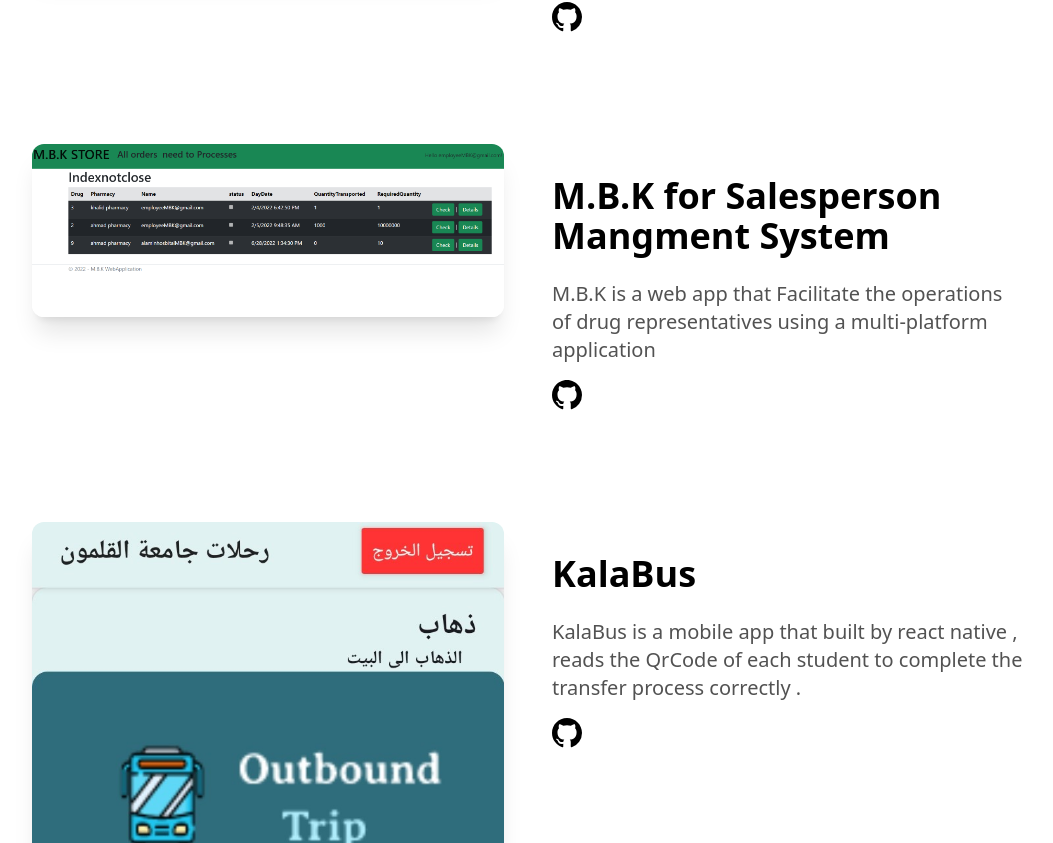
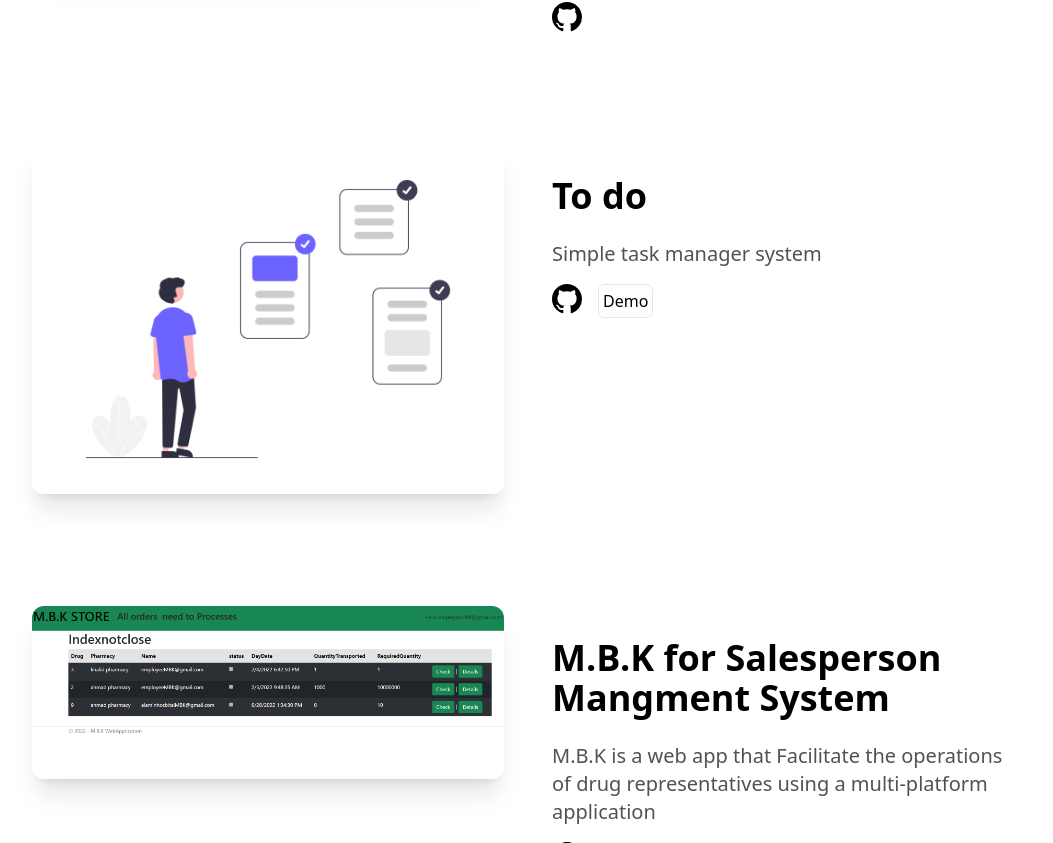
Before and after one commit to NajiAlkhudari/my-portfoilo, a Next.js app: page / in a window 1280 px wide. Shown: the part 2570-3413 px from the top of the page, without its empty margins (112-1165 px from the left). Built offline with nearby package versions, Linux system fonts and the light colour scheme.

Commit message:
add to do app

```diff
--- a/app/components/ProjectsSection.tsx
+++ b/app/components/ProjectsSection.tsx
@@ -20,6 +20,13 @@ const projects = [
     github: "https://github.com/NajiAlkhudari/React-js-App-",
 
 
+  },
+  {
+    name: "To do",
+          description:"Simple task manager system",
+    image: "/list.png",
+    github: "https://github.com/NajiAlkhudari/todo",
+    demo:"https://todo-eosin-iota.vercel.app/",
   },
   {
     name: "M.B.K for Salesperson Mangment System",
```
Also changed, not shown: public/list.png (added).
